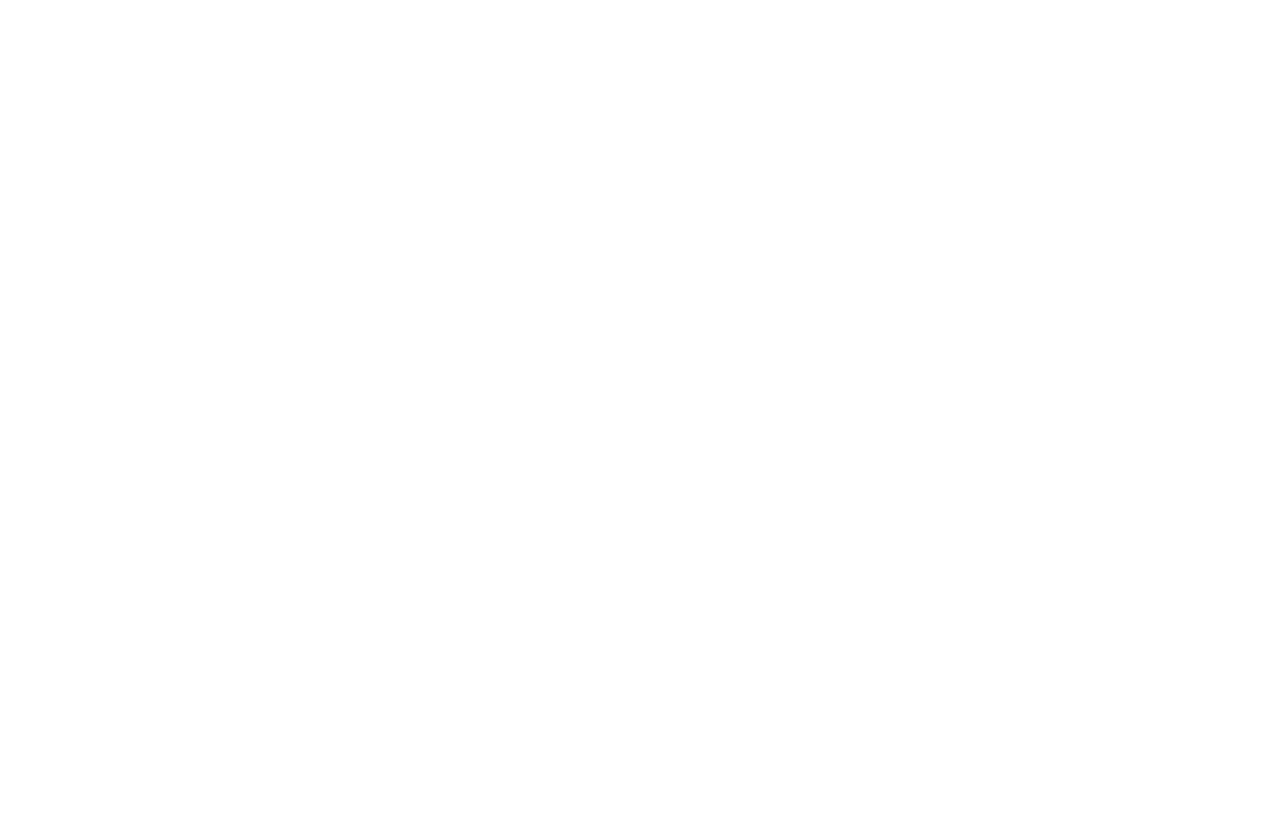
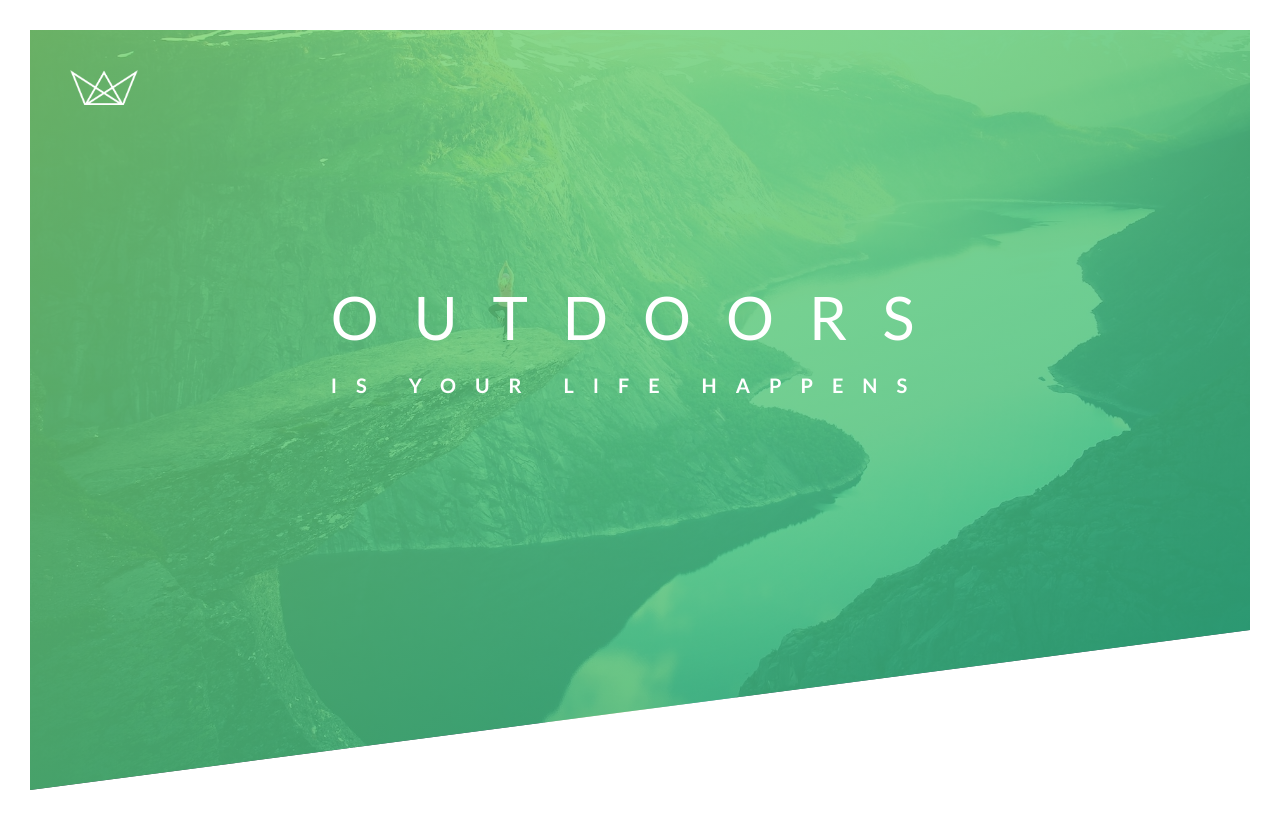
Before and after one commit to chitranjanit/Natrouse, a plain HTML site: page Natours/starter/index.html in a window 1280 px wide. Drawn offline with Linux system fonts and the light colour scheme; files that its build step writes are made by us from their sources.

Commit message:
CSS animation

```diff
--- a/Natours/starter/css/style.css
+++ b/Natours/starter/css/style.css
@@ -6,3 +6,110 @@ Medium green: #55c57a
 Dark green: #28b485
 
 */
+* {
+    margin: 0;
+    padding: 0;
+    box-sizing: border-box;
+}
+
+body {
+    font-family: 'Lato',sans-serif;
+    font-weight: 400;
+    font-size: 16px;
+    line-height: 1.7;
+    color: #777;
+    padding: 30px;
+}
+
+.header {
+    height: 95vh;
+    background-image: linear-gradient( to right bottom ,rgba(126,213,111,0.8),rgba(40,180,131,0.8)) ,url('../img/hero.jpg');
+    background-size: cover;
+    background-position: top;
+    position: relative;
+
+    clip-path: polygon( 0 0,100% 0,100% 75vh,0 100% );
+}
+
+.logo-box {
+    position: absolute;
+    top: 40px;
+    left: 40px;
+}
+
+.logo {
+    height: 35px;
+}
+
+.text-box {
+    position: absolute;
+    top: 40%;
+    left: 50%;
+    transform: translate(-50%, -50%);
+}
+
+.heading-primary {
+    color: #fff;
+    text-transform: uppercase;
+    backface-visibility: hidden;
+}
+
+.heading-primary-main {
+    display: block;
+    font-size: 60px;
+    font-weight: 400;
+    letter-spacing: 35px;
+
+    animation-name: moveInLeft;
+    animation-duration: 1s;
+    animation-timing-function: ease-out;
+
+
+    /*
+    animation-delay: 3s;
+    animation-iteration-count: 3;
+    */
+}
+
+.heading-primary-sub {
+    display: block;
+    font-size: 20px;
+    font-weight: 700;
+    letter-spacing: 19px;
+
+    animation-name: moveInRight;
+    animation-duration: 1s;
+    animation-timing-function: ease-out;
+}
+
+@keyframes moveInLeft {
+    0% {
+        opacity: 0;
+        transform: translateX(-100px);
+    }
+
+    60% {
+        transform: translateX(10px);
+    }
+
+    100%{
+        opacity: 1;
+        transform: translate(0);
+    }
+}
+
+@keyframes moveInRight {
+    0% {
+        opacity: 0;
+        transform: translateX(100px);
+    }
+
+    60% {
+        transform: translateX(-10px);
+    }
+
+    100%{
+        opacity: 1;
+        transform: translate(0);
+    }
+}
--- a/Natours/starter/index.html
+++ b/Natours/starter/index.html
@@ -13,7 +13,19 @@
         <title>Natours | Exciting tours for adventurous people</title>
     </head>
     <body>
-
+        <header class="header">
+            <div class="logo-box">
+                <a href="#">
+                    <img src="../starter/img/logo-white.png" alt="Logo white" class="logo" >
+                </a>
+            </div>
+            <div class="text-box">
+                <h1 class="heading-primary">
+                    <span class="heading-primary-main">Outdoors</span>
+                    <span class="heading-primary-sub">is your life happens</span>
+                </h1>
+            </div>
+        </header>
 
     </body>
 </html>
```
